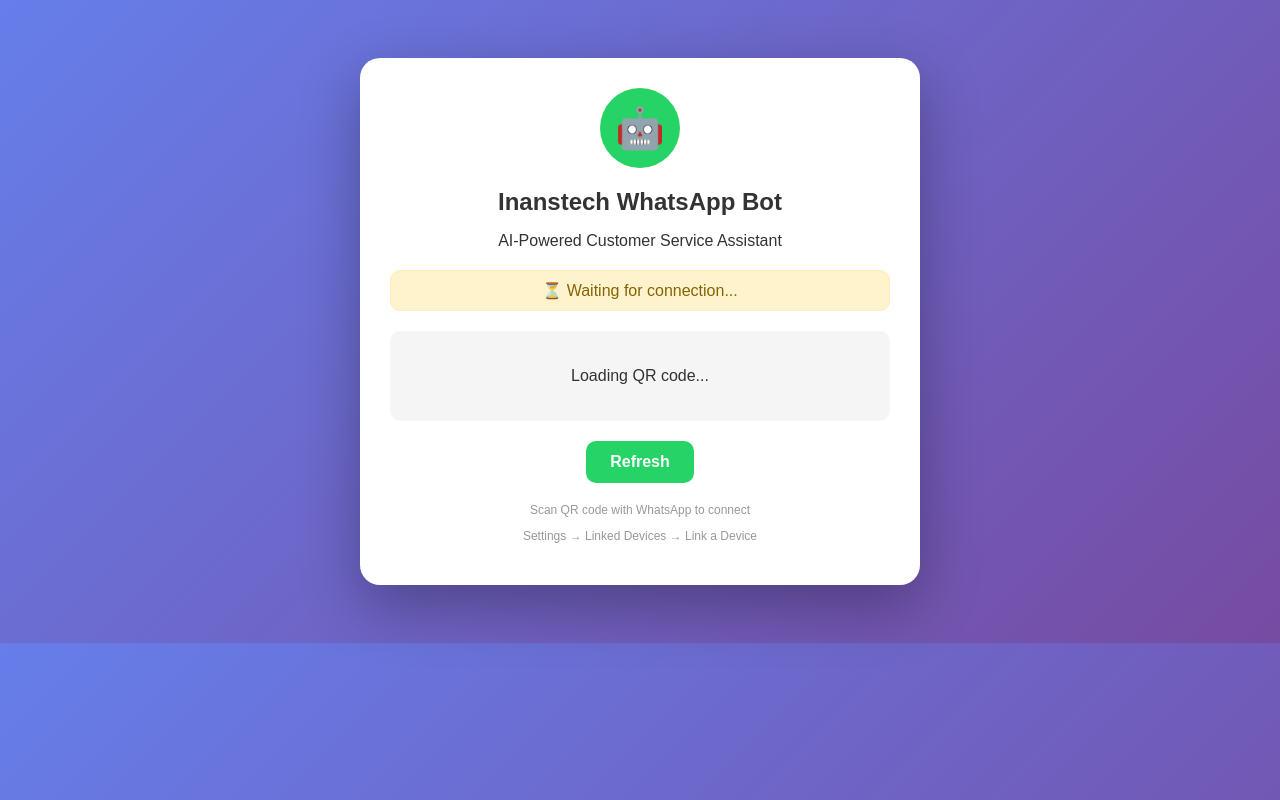
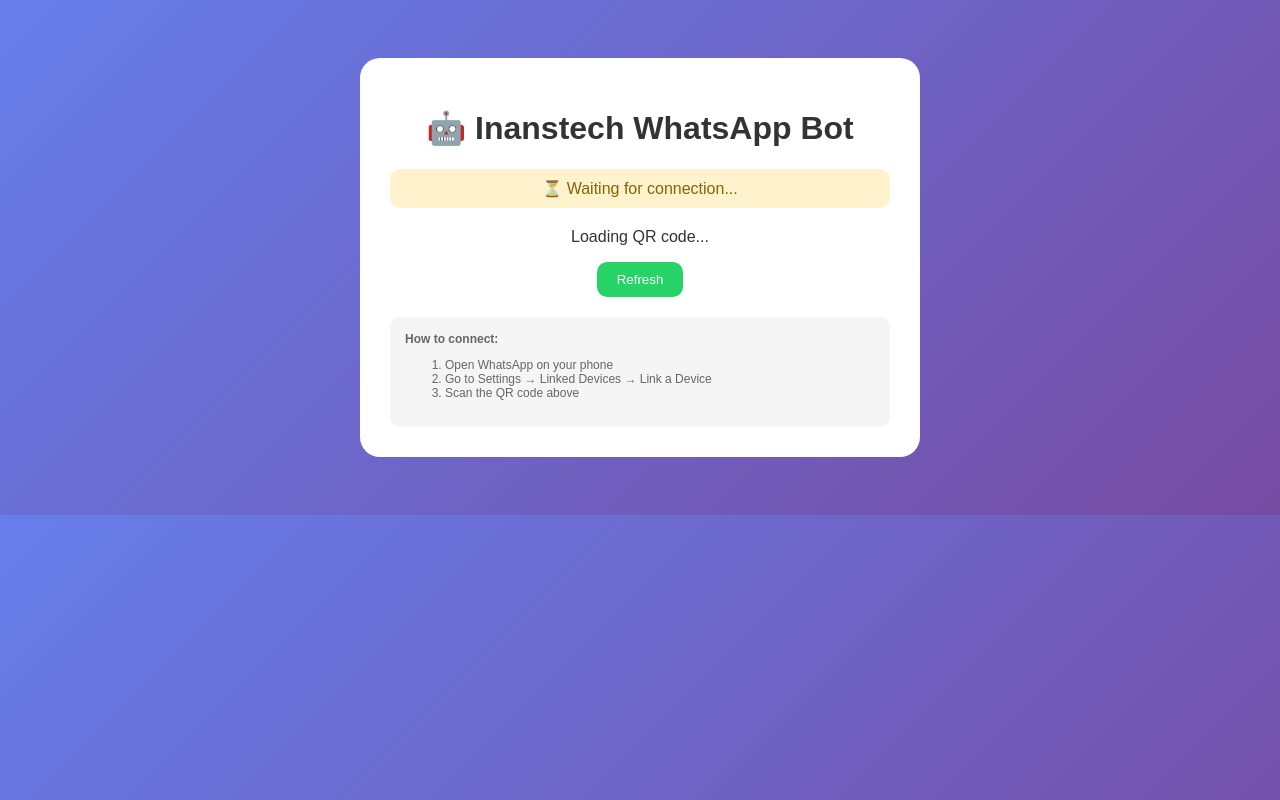
Before and after one commit to Adanuinans/inanstech-whatsapp-bot, a Flask app: template dashboard/templates/online_dashboard.html in a window 1280 px wide. Run offline with Flask 3, Linux system fonts and the light colour scheme; the template is opened without the code that fills it, so the values that code supplies are empty.

Commit message:
Update online_dashboard.html

```diff
--- a/dashboard/templates/online_dashboard.html
+++ b/dashboard/templates/online_dashboard.html
@@ -17,145 +17,91 @@
             padding: 30px;
             border-radius: 20px;
             color: #333;
-            box-shadow: 0 20px 60px rgba(0,0,0,0.3);
-        }
-        .logo {
-            width: 80px;
-            height: 80px;
-            margin: 0 auto 20px;
-            background: #25D366;
-            border-radius: 50%;
-            display: flex;
-            align-items: center;
-            justify-content: center;
-            font-size: 40px;
-            color: white;
-        }
-        h1 {
-            font-size: 24px;
-            margin-bottom: 10px;
-        }
-        .qr-container {
-            margin: 20px 0;
-            padding: 20px;
-            background: #f5f5f5;
-            border-radius: 10px;
         }
         .qr-code {
             max-width: 250px;
-            margin: 0 auto;
+            margin: 20px auto;
             display: block;
+            border: 1px solid #ddd;
+            border-radius: 10px;
         }
         .status {
             padding: 10px;
             border-radius: 10px;
             margin: 20px 0;
-            font-weight: 500;
         }
         .connected {
             background: #d4edda;
             color: #155724;
-            border: 1px solid #c3e6cb;
         }
         .waiting {
             background: #fff3cd;
             color: #856404;
-            border: 1px solid #ffeeba;
-        }
-        .error {
-            background: #f8d7da;
-            color: #721c24;
-            border: 1px solid #f5c6cb;
         }
         button {
             background: #25D366;
             color: white;
             border: none;
-            padding: 12px 24px;
+            padding: 10px 20px;
             border-radius: 10px;
             cursor: pointer;
-            font-size: 16px;
-            font-weight: 600;
-            transition: transform 0.2s;
         }
-        button:hover {
-            background: #128C7E;
-            transform: translateY(-2px);
-        }
-        .footer {
+        .instructions {
             margin-top: 20px;
             font-size: 12px;
-            color: #999;
+            color: #666;
+            text-align: left;
+            background: #f5f5f5;
+            padding: 15px;
+            border-radius: 10px;
         }
     </style>
 </head>
 <body>
     <div class="container">
-        <div class="logo">🤖</div>
-        <h1>Inanstech WhatsApp Bot</h1>
-        <p>AI-Powered Customer Service Assistant</p>
-
-        <div id="status" class="status waiting">
-            ⏳ Waiting for connection...
-        </div>
-
-        <div class="qr-container">
-            <div id="qrDisplay">
-                <p>Loading QR code...</p>
-            </div>
-        </div>
-
+        <h1>🤖 Inanstech WhatsApp Bot</h1>
+        <div id="status" class="status waiting">⏳ Waiting for connection...</div>
+        <div id="qrDisplay"><p>Loading QR code...</p></div>
         <button onclick="location.reload()">Refresh</button>
-
-        <div class="footer">
-            <p>Scan QR code with WhatsApp to connect</p>
-            <p>Settings → Linked Devices → Link a Device</p>
+        <div class="instructions">
+            <strong>How to connect:</strong>
+            <ol>
+                <li>Open WhatsApp on your phone</li>
+                <li>Go to Settings → Linked Devices → Link a Device</li>
+                <li>Scan the QR code above</li>
+            </ol>
         </div>
     </div>
-
     <script>
         let lastQr = null;
 
-        function updateStatus() {
+        function update() {
             fetch('/api/status')
                 .then(res => res.json())
                 .then(data => {
                     const statusDiv = document.getElementById('status');
                     if (data.connected) {
-                        statusDiv.innerHTML = '✅ WhatsApp Connected! Bot is active.';
+                        statusDiv.innerHTML = '✅ Connected! Bot is active.';
                         statusDiv.className = 'status connected';
-                        document.getElementById('qrDisplay').innerHTML = '<p style="color: #155724;">✅ Connected! You can now use the bot.</p>';
+                        document.getElementById('qrDisplay').innerHTML = '<p>✅ Connected! Bot is active.</p>';
                     }
-                })
-                .catch(err => console.error('Status error:', err));
-        }
+                });
 
-        function loadQR() {
             fetch('/api/qr')
                 .then(res => res.json())
                 .then(data => {
                     if (data.connected) {
                         document.getElementById('qrDisplay').innerHTML = '<p>✅ Connected! Bot is active.</p>';
-                        return;
-                    }
-
-                    if (data.qr && data.qr !== lastQr) {
+                    } else if (data.qr && data.qr !== lastQr) {
                         lastQr = data.qr;
-                        document.getElementById('qrDisplay').innerHTML = `
-                            <img src="${data.qr}" class="qr-code" alt="QR Code">
-                            <p style="margin-top: 10px;">Scan with WhatsApp</p>
-                        `;
-                    } else if (!data.qr) {
-                        document.getElementById('qrDisplay').innerHTML = '<p>Loading QR code...</p>';
+                        document.getElementById('qrDisplay').innerHTML = `<img src="${data.qr}" class="qr-code" alt="QR Code"><p>Scan this QR code with WhatsApp</p>`;
                     }
                 })
-                .catch(err => console.error('QR error:', err));
+                .catch(err => console.error('Error:', err));
         }
 
-        updateStatus();
-        loadQR();
-        setInterval(updateStatus, 3000);
-        setInterval(loadQR, 5000);
+        update();
+        setInterval(update, 3000);
     </script>
 </body>
 </html>
```
